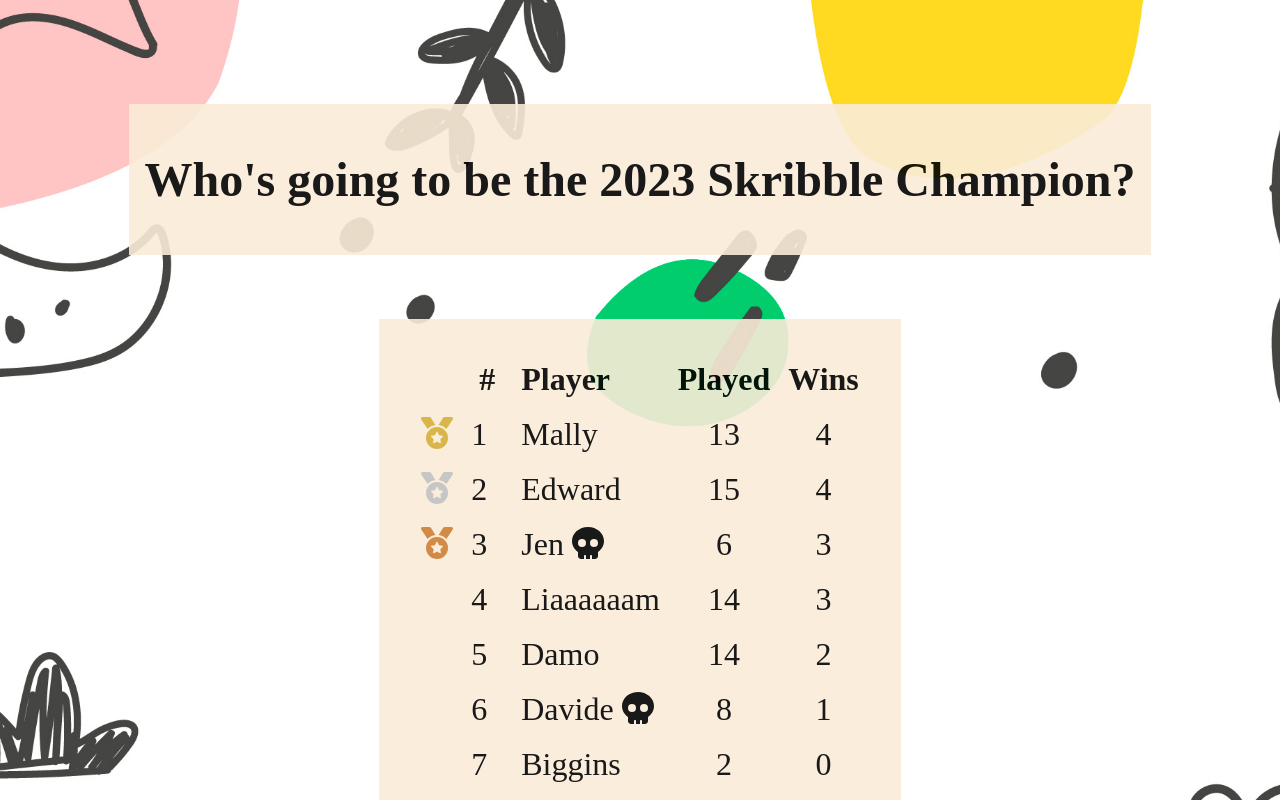
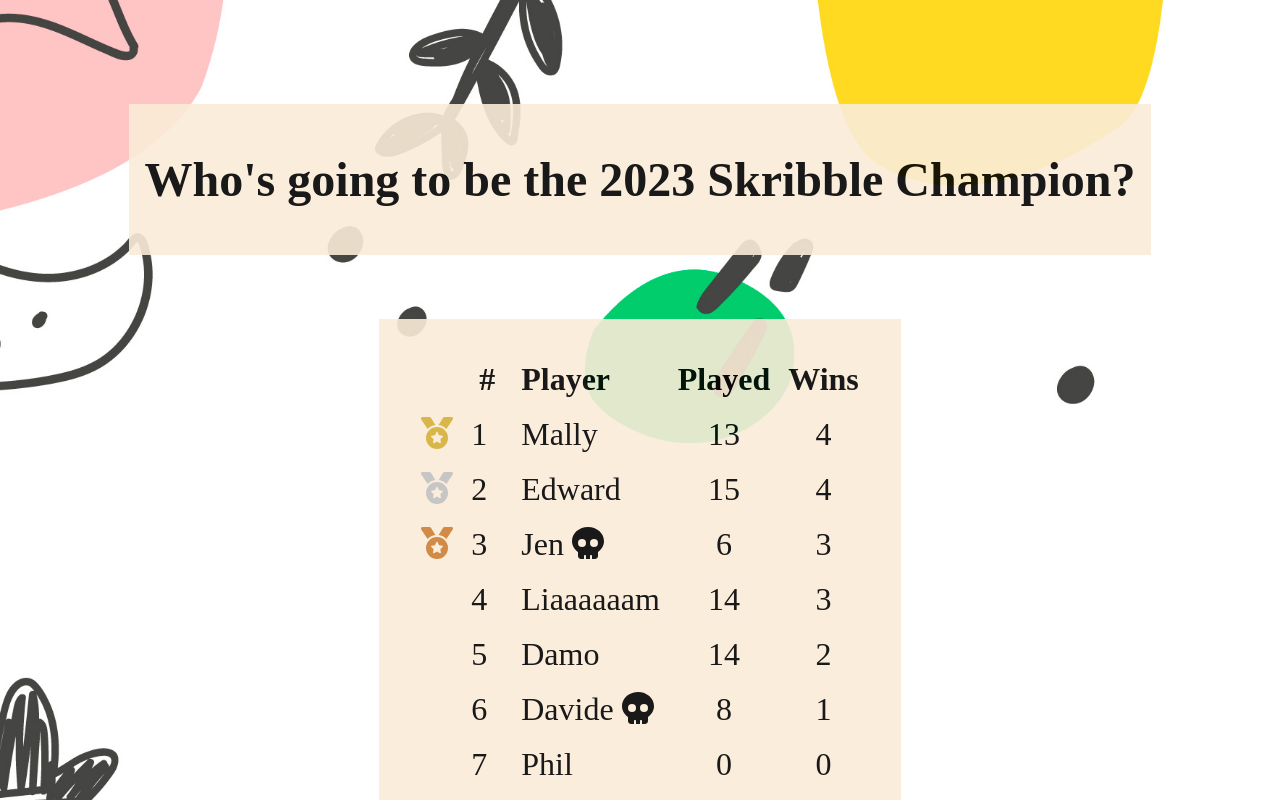
Before and after one commit to damonmarkjones/skribble-champion, a Next.js app: page / in a window 1280 px wide. Shown: the top 800 px of the page. Built offline with nearby package versions, Linux system fonts and the light colour scheme; a web font is replaced by a local one.

Commit message:
remove qal

```diff
--- a/data/player-scores.ts
+++ b/data/player-scores.ts
@@ -50,6 +50,7 @@ const players: Player[] = [
     name: "Qal",
     played: 14,
     wins: 0,
+    archived: true,
   },
   {
     name: "Edward",
@@ -82,6 +83,11 @@ const players: Player[] = [
     played: 2,
     wins: 0,
   },
+  {
+    name: "Phil",
+    played: 0,
+    wins: 0,
+  },
 ];
 
 export const playerScores = () => {
```
